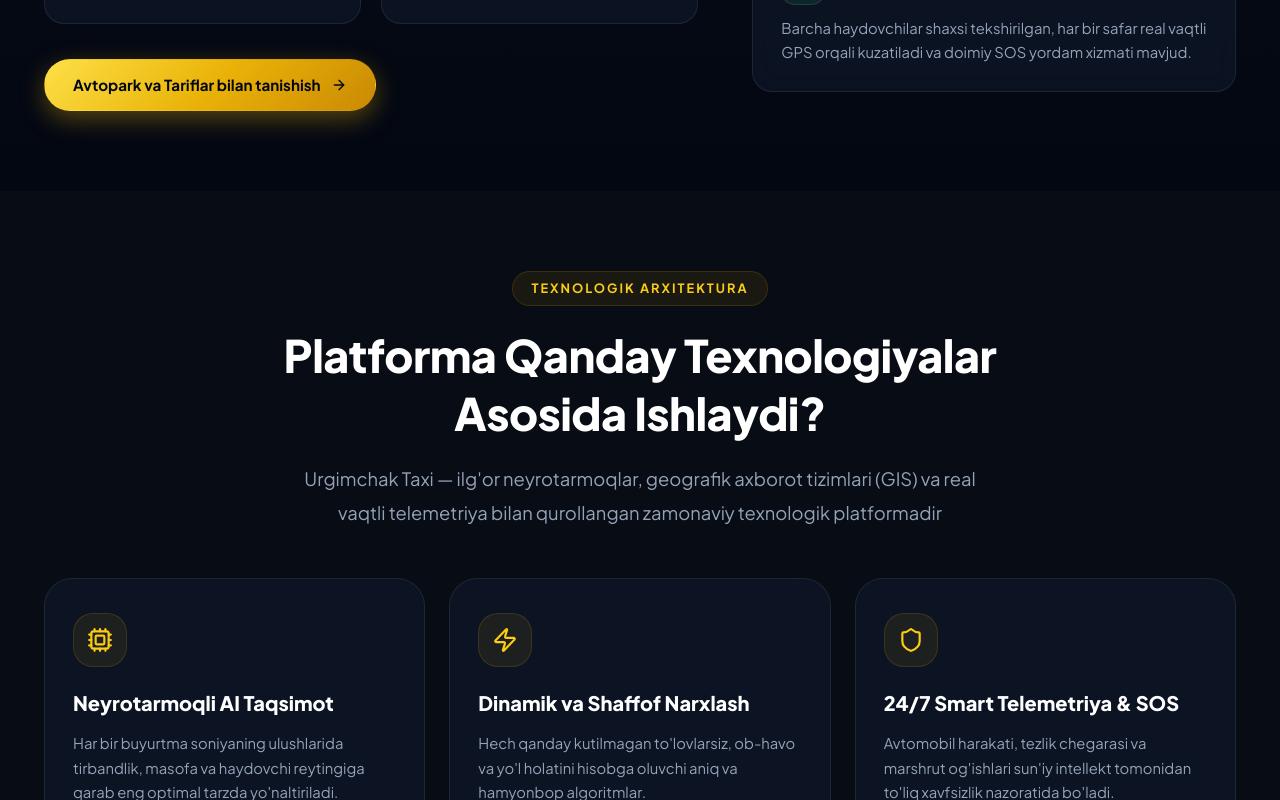
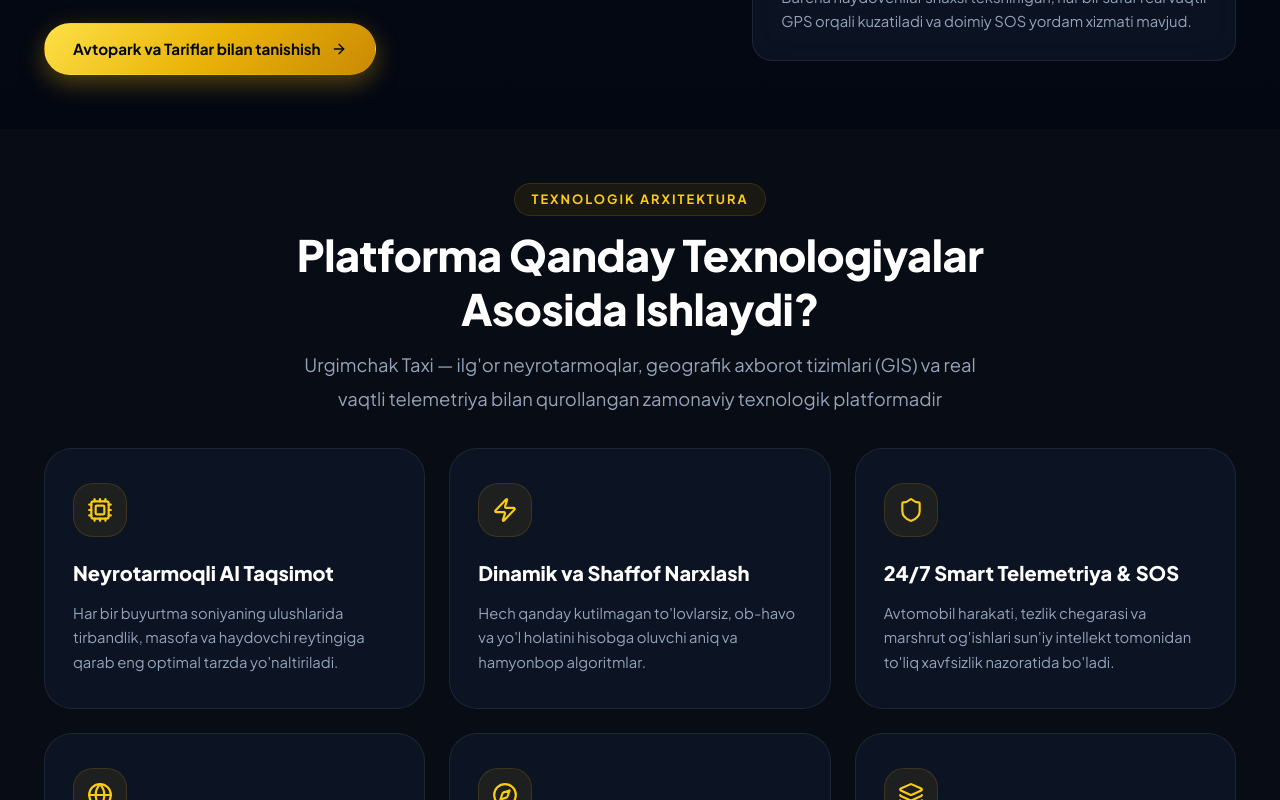
Before and after one commit to humoyun1773/taxi-landing-web, a React (Vite) app: page / in a window 1280 px wide. Shown: the part 1340-2140 px from the top of the page. Built offline with nearby package versions, Linux system fonts and the light colour scheme.

Commit message:
fix: compact vertical spacing across all sections and tighten section titles

```diff
--- a/src/index.css
+++ b/src/index.css
@@ -156,7 +156,7 @@
 }
 
 .section {
-  padding: clamp(55px, 7vw, 80px) 0;
+  padding: clamp(36px, 4.5vw, 54px) 0;
   position: relative;
 }
 
@@ -186,12 +186,12 @@
 .section-title {
   text-align: center;
   max-width: 720px;
-  margin: 0 auto clamp(32px, 4.5vw, 48px);
+  margin: 0 auto clamp(20px, 3vw, 32px);
 }
 
 .section-title.text-left {
   text-align: left;
-  margin: 0 0 35px 0;
+  margin: 0 0 24px 0;
 }
 
 .sub-title {
@@ -205,18 +205,18 @@
   font-weight: 700;
   text-transform: uppercase;
   letter-spacing: 2px;
-  padding: 6px 18px;
+  padding: 5px 16px;
   border-radius: var(--radius-full);
-  margin-bottom: 20px;
+  margin-bottom: 12px;
   backdrop-filter: blur(10px);
 }
 
 .section-title h2 {
-  font-size: 2.8rem;
+  font-size: clamp(2.1rem, 3.8vw, 2.7rem);
   font-weight: 800;
-  line-height: 1.3;
-  color: var(--text-white);
-  margin-bottom: 20px;
+  line-height: 1.25;
+  color: var(--text-white);
+  margin-bottom: 12px;
   letter-spacing: -0.5px;
 }
 
```
